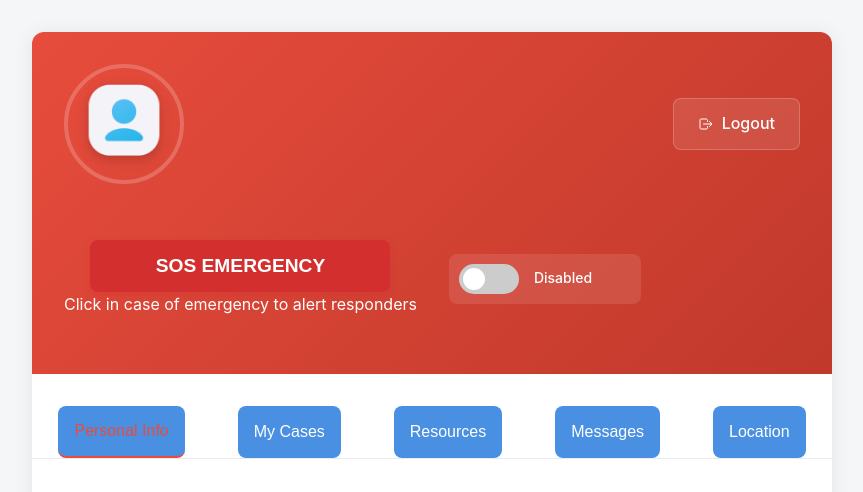
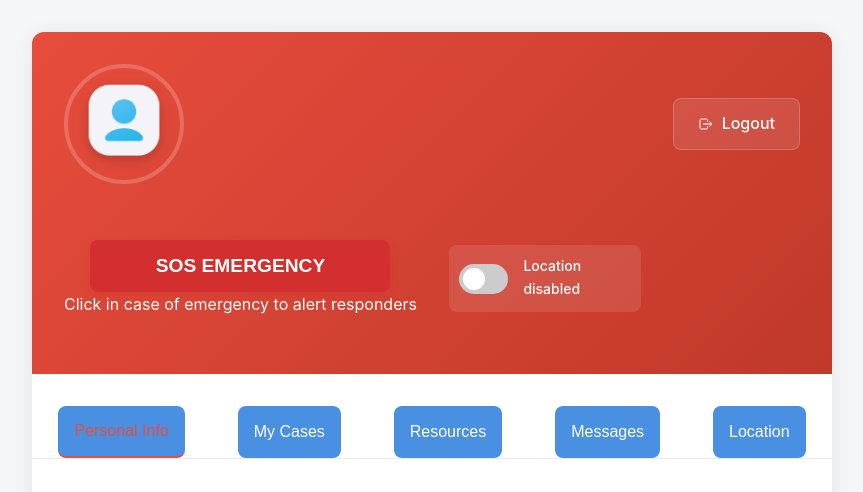
Before and after one commit to Nambwa04/team-project, a Flask app: template templates/victim_profile.html in a window 1280 px wide. Shown: the top 492 px of the page, without its empty margins (208-1071 px from the left). Run offline with Flask 3, Linux system fonts and the light colour scheme; the template is opened without the code that fills it, so the values that code supplies are empty; some libraries are stand-ins or nearby versions.

Commit message:
Add location toggle functionality to victim profile

```diff
--- a/templates/victim_profile.html
+++ b/templates/victim_profile.html
@@ -245,6 +245,17 @@ document.addEventListener('DOMContentLoaded', function() {
             }
         });
     });
+    // Location toggle functionality
+    const locationToggle = document.getElementById('locationToggle');
+    const locationStatus = document.getElementById('locationStatus');
+
+    // Set initial status based on checkbox state
+    locationStatus.textContent = locationToggle.checked ? "Location enabled" : "Location disabled";
+
+    // Update status when toggle changes
+    locationToggle.addEventListener('change', function() {
+        locationStatus.textContent = this.checked ? "Location enabled" : "Location disabled";
+    });
 });
 </script>
 {% endblock %}
```
